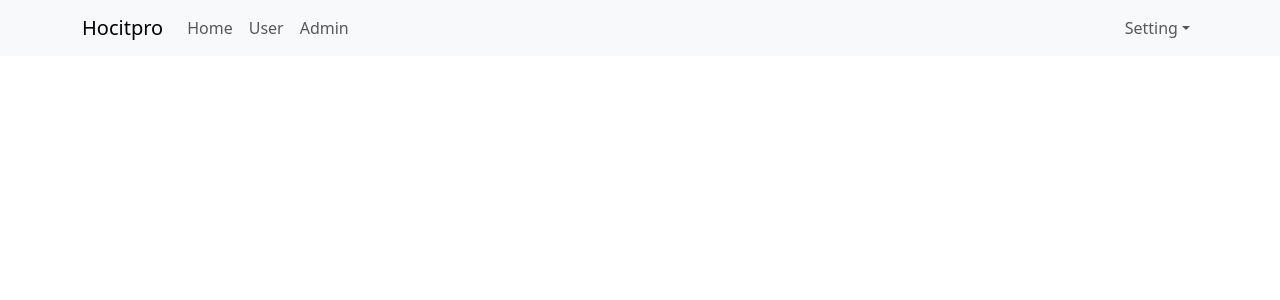
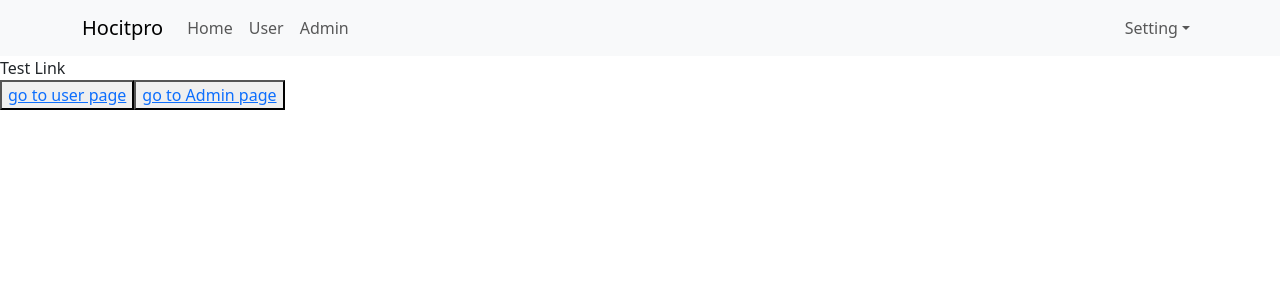
Before and after one commit to Dungnope/reacthoidanit, a React (Create React App) app: page / in a window 1280 px wide. Shown: the top 300 px of the page. Built offline with nearby package versions, Linux system fonts and the light colour scheme.

Commit message:
configuration react router dom and use link to route page

```diff
--- a/src/App.js
+++ b/src/App.js
@@ -1,11 +1,22 @@
 import './App.scss';
 import Header from './components/Header/Header';
-
+import { Link } from 'react-router-dom';
 const App = () => {
 
   return (
     <div className="app-container">
       <Header />
+      <div>
+        Test Link
+        <div>
+          <button>
+            <Link to="/users"> go to user page</Link>
+          </button>
+          <button>
+            <Link to="/admin"> go to Admin page</Link>
+          </button>
+        </div>
+      </div>
     </div>
   );
 }
--- /dev/null
+++ b/src/components/Admin/Admin.js
@@ -0,0 +1,9 @@
+const Admin = (props) => {
+    return (
+        <div>
+            Admin component
+        </div>
+    )
+}
+
+export default Admin
--- a/src/components/Header/Header.js
+++ b/src/components/Header/Header.js
@@ -2,18 +2,21 @@ import Container from 'react-bootstrap/Container';
 import Nav from 'react-bootstrap/Nav';
 import Navbar from 'react-bootstrap/Navbar';
 import NavDropdown from 'react-bootstrap/NavDropdown';
-
+import { Link } from 'react-router-dom';
 const Header = () => {
   return (
-    <Navbar expand="lg" className="bg-body-tertiary">
+    <Navbar expand="lg" className="bg-body-tertiary bg-light">
       <Container>
         <Navbar.Brand href="#home">Hocitpro</Navbar.Brand>
         <Navbar.Toggle aria-controls="basic-navbar-nav" />
         <Navbar.Collapse id="basic-navbar-nav">
           <Nav className="me-auto">
-            <Nav.Link href="#home">Home</Nav.Link>
-            <Nav.Link href="#link">User</Nav.Link>
-            <Nav.Link href="#link">Admin</Nav.Link>
+            <Link to='/' className='nav-link'>Home</Link>
+            <Link to='/users' className='nav-link'>User</Link>
+            <Link to='/admin' className='nav-link'>Admin</Link>
+            {/* <Nav.Link href="/">Home</Nav.Link>
+            <Nav.Link href="/users">User</Nav.Link>
+            <Nav.Link href="/admin">Admin</Nav.Link> */}
           </Nav>
           <Nav>
             <NavDropdown title="Setting" id="basic-nav-dropdown">
--- /dev/null
+++ b/src/components/User/User.js
@@ -0,0 +1,9 @@
+const User = (props) => {
+    return (
+        <div>
+            User component
+        </div>
+    )
+}
+
+export default User
--- a/src/index.js
+++ b/src/index.js
@@ -5,12 +5,21 @@ import reportWebVitals from './reportWebVitals';
 import { Provider } from 'react-redux';
 import store from './redux/store';
 import 'bootstrap/dist/css/bootstrap.min.css';
+import {BrowserRouter, Route, Routes} from "react-router-dom";
+import User from './components/User/User';
+import Admin from './components/Admin/Admin';
 
 const root = ReactDOM.createRoot(document.getElementById('root'));
 root.render(
   <Provider store={store}>
     {/* <React.StrictMode> */}
-      <App />
+    <BrowserRouter>
+      <Routes>
+        <Route path="/" element={<App />}/>
+        <Route path="users" element={<User />}/>
+        <Route path="admin" element={<Admin />}/>
+      </Routes>
+    </BrowserRouter>
     {/* </React.StrictMode> */}
   </Provider>
 );
```
